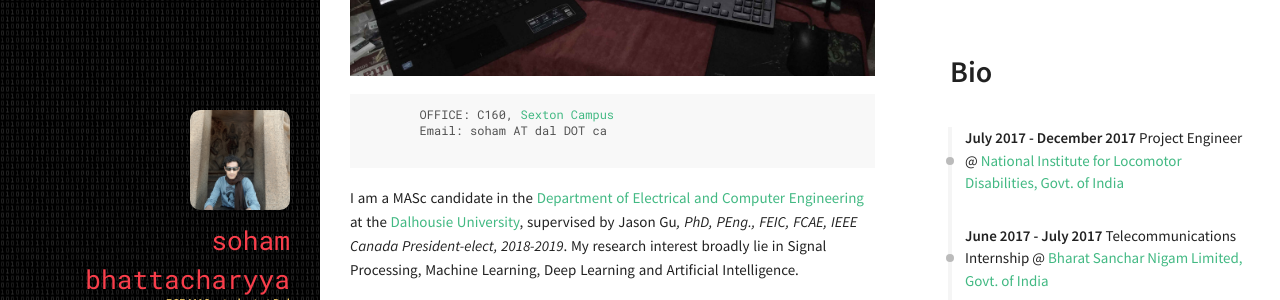
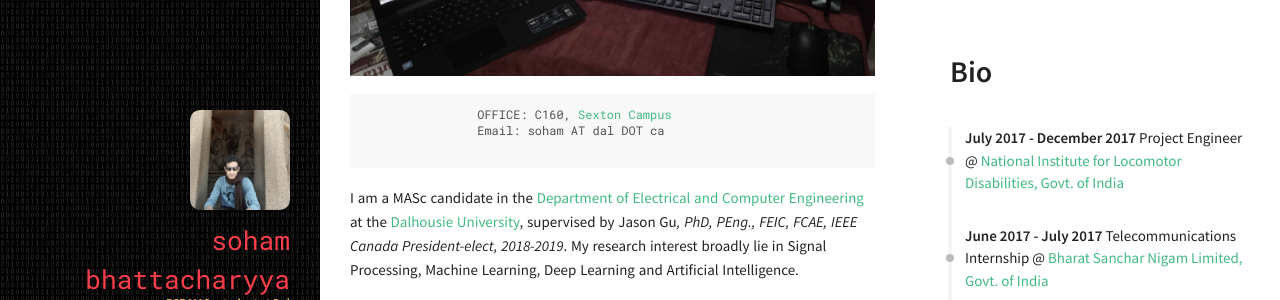
Before and after one commit to sohambhattacharyya/sohambhattacharyya.github.io, a Jekyll site: the page built from resume.html, in a window 1280 px wide. Shown: the part 397-697 px from the top of the page. Built offline with Jekyll 4.4.1, drawn with Linux system fonts in a browser that asks for light colours; nearby versions of some CDN libraries.

Commit message:
Updated meta

```diff
--- a/_includes/sections/about.html
+++ b/_includes/sections/about.html
@@ -3,9 +3,9 @@
 <div>
 	<p><img src="{{ site.baseurl }}/img/cover.jpg" alt="Soham's workstation" /></p>
 
-	<pre>
-	OFFICE: C160, <a href="https://www.dal.ca/campus-maps/building-directory/sexton-campus.html" target="_blank">Sexton Campus</a>
-	Email: soham AT dal DOT ca
+	<pre style="text-align: left">
+		OFFICE: C160, <a href="https://www.dal.ca/campus-maps/building-directory/sexton-campus.html" target="_blank">Sexton Campus</a>
+		Email: soham AT dal DOT ca
 	</pre>
 
 	<p> I am a MASc candidate in the <a href="https://ece.dal.ca" target="_blank">Department
```
